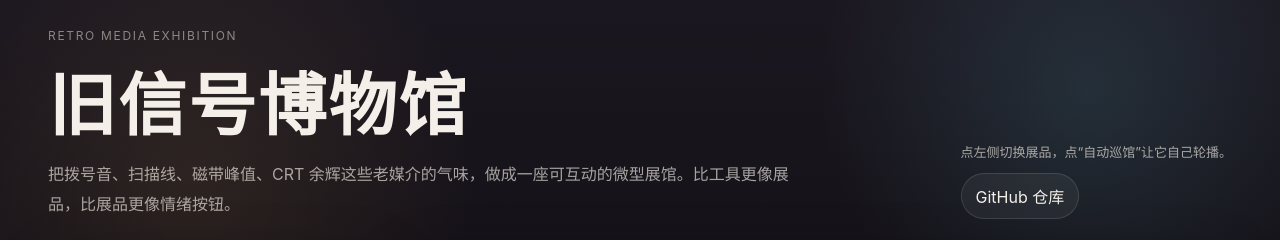
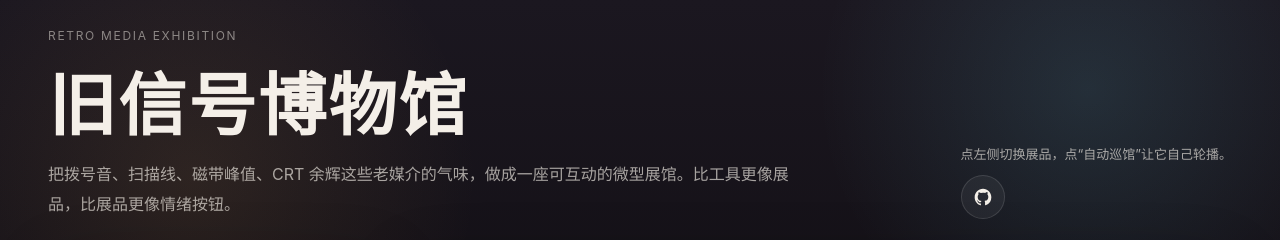
Before and after one commit to wanxb/signal-museum, a plain HTML site: page index.html in a window 1280 px wide. Shown: the top 240 px of the page. Drawn offline with Linux system fonts and the light colour scheme.

Commit message:
fix: use github icon link in page ui

```diff
--- a/css/base.css
+++ b/css/base.css
@@ -22,7 +22,7 @@ a {
 }
 
 button,
-.ghost-link {
+.icon-link {
   border: 1px solid rgba(255,255,255,.12);
   background: rgba(255,255,255,.05);
   color: var(--text);
@@ -34,7 +34,21 @@ button,
 }
 
 button:hover,
-.ghost-link:hover {
+.icon-link:hover {
   transform: translateY(-1px);
   background: rgba(255,255,255,.09);
 }
+
+.icon-link {
+  display: inline-flex;
+  align-items: center;
+  justify-content: center;
+  width: 44px;
+  height: 44px;
+  padding: 0;
+}
+
+.icon-link svg {
+  width: 20px;
+  height: 20px;
+}
--- a/index.html
+++ b/index.html
@@ -23,7 +23,11 @@
       </div>
       <div class="hero-side">
         <div class="note">点左侧切换展品，点“自动巡馆”让它自己轮播。</div>
-        <a class="ghost-link" href="https://github.com/wanxb/signal-museum" target="_blank" rel="noopener noreferrer">GitHub 仓库</a>
+        <a class="icon-link" href="https://github.com/wanxb/signal-museum" target="_blank" rel="noopener noreferrer" aria-label="查看 GitHub 仓库" title="GitHub 仓库">
+          <svg viewBox="0 0 24 24" aria-hidden="true" focusable="false">
+            <path fill="currentColor" d="M12 2C6.48 2 2 6.59 2 12.24c0 4.52 2.87 8.36 6.84 9.71.5.1.68-.22.68-.49 0-.24-.01-.89-.01-1.75-2.78.62-3.37-1.37-3.37-1.37-.45-1.18-1.11-1.49-1.11-1.49-.91-.64.07-.63.07-.63 1 .07 1.53 1.06 1.53 1.06.9 1.56 2.35 1.11 2.92.85.09-.67.35-1.11.63-1.36-2.22-.26-4.55-1.14-4.55-5.07 0-1.12.39-2.03 1.03-2.75-.1-.27-.45-1.31.1-2.74 0 0 .84-.28 2.75 1.05A9.3 9.3 0 0 1 12 6.82c.85 0 1.7.12 2.5.36 1.9-1.33 2.74-1.05 2.74-1.05.55 1.43.2 2.47.1 2.74.65.72 1.03 1.63 1.03 2.75 0 3.94-2.34 4.8-4.57 5.06.36.32.68.95.68 1.92 0 1.39-.01 2.5-.01 2.84 0 .27.18.59.69.49A10.23 10.23 0 0 0 22 12.24C22 6.59 17.52 2 12 2z"/>
+          </svg>
+        </a>
       </div>
     </div>
 
```
